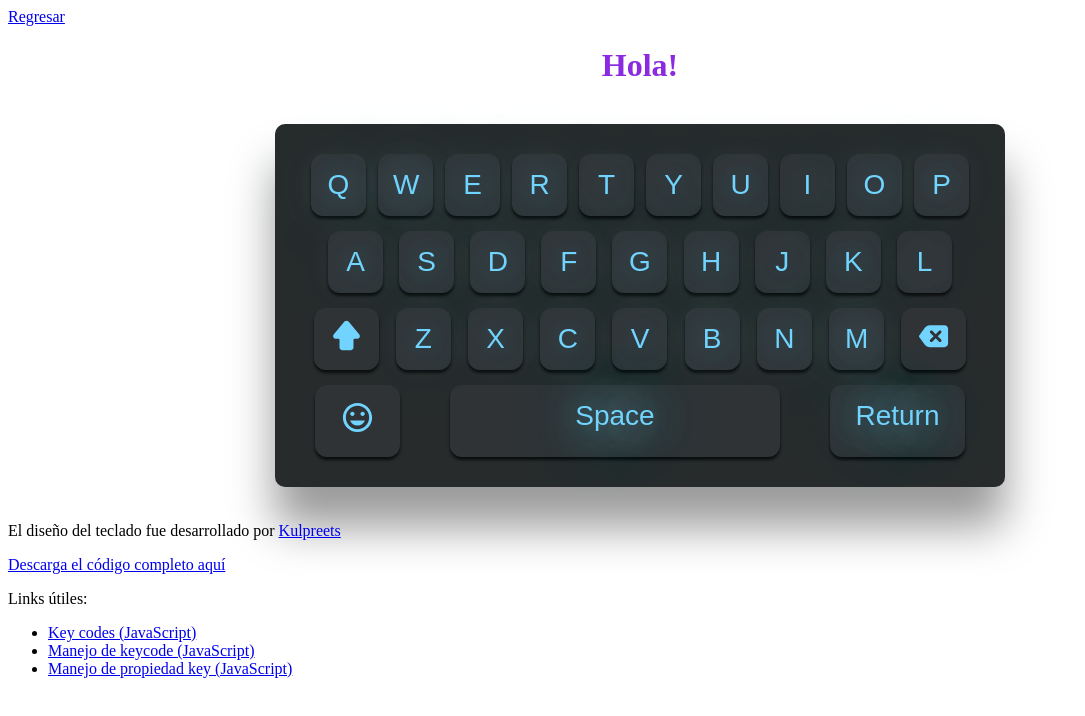
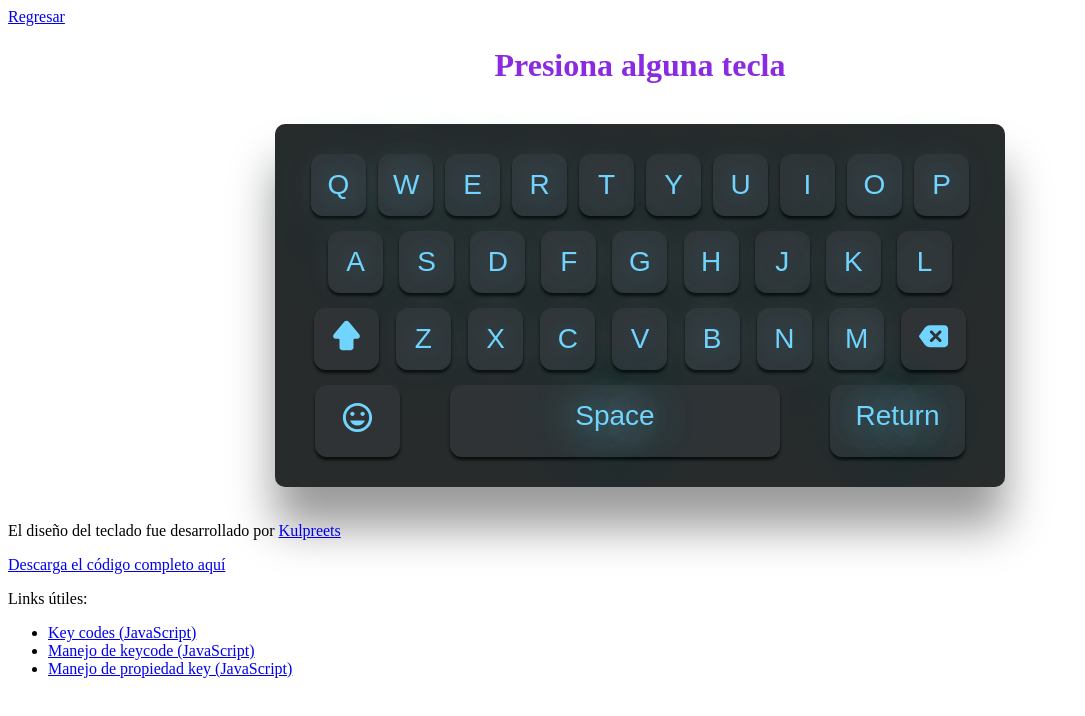
Before and after one commit to AlondraSanchez/temario-paradigmas-programacion, a plain HTML site: page keyboard.html in a window 1280 px wide. Shown: the whole page, without its empty margins (0-1085 px from the left). Drawn offline with Linux system fonts and the light colour scheme.

Commit message:
Mensaje instruccion corregido

```diff
--- a/keyboard.html
+++ b/keyboard.html
@@ -108,7 +108,7 @@
         </a>
     </nav>
     <div class="texto-escrito">
-        <h1 id="texto-mensaje" style="color: blueviolet;">Hola!</h1>
+        <h1 id="texto-mensaje" style="color: blueviolet;">Presiona alguna tecla</h1>
         <p id="texto-generado"></p>
     </div>
     <div id="container">
```
